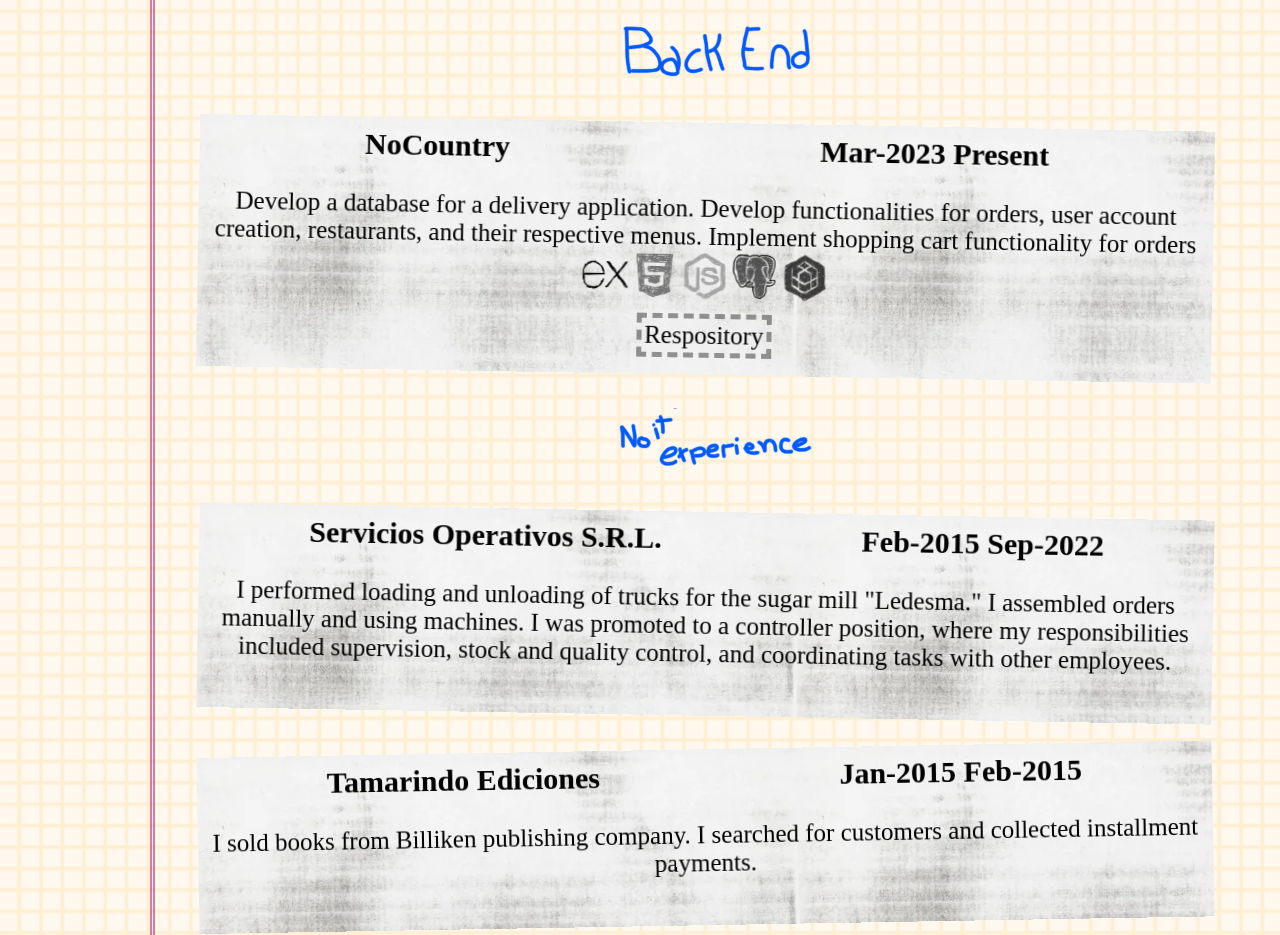
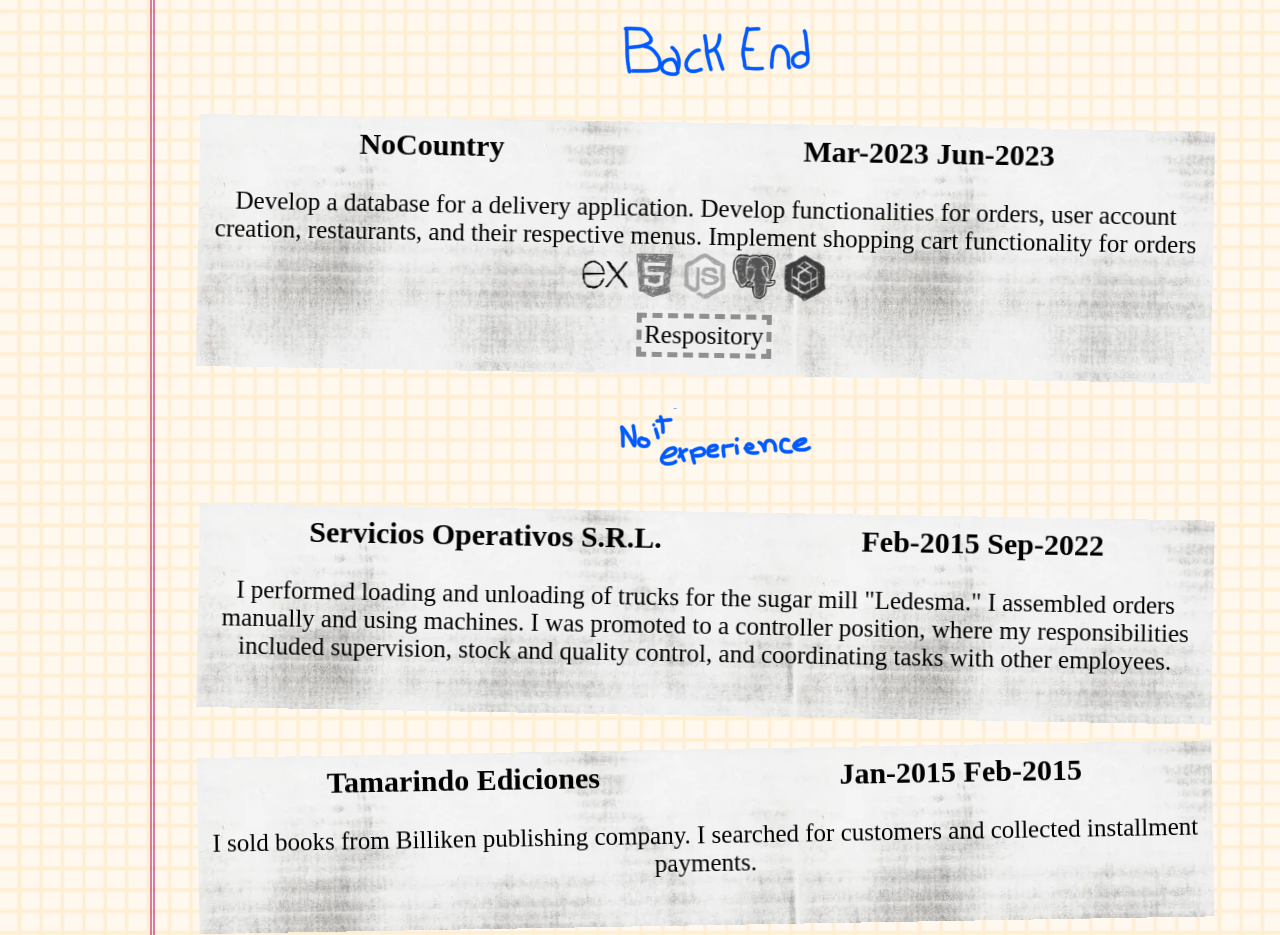
Before and after one commit to MauroDavid512/Portfolio, a React (Create React App) app: page /experience in a window 1280 px wide. Shown: the part 1680-2615 px from the top of the page. Built offline with nearby package versions, Linux system fonts and the light colour scheme.

Commit message:
Fix fechas

```diff
--- a/src/components/Experience.jsx
+++ b/src/components/Experience.jsx
@@ -98,8 +98,8 @@ function Experience() {
         },
         {
             title: "NoCountry",
-            date: "Mar-2023 Present",
-            dateES: "Mar-2023 Actualidad",
+            date: "Mar-2023 Jun-2023",
+            dateES: "Mar-2023 Jun-2023",
             description: "Develop a database for a delivery application. Develop functionalities for orders, user account creation, restaurants, and their respective menus. Implement shopping cart functionality for orders",
             descriptionES: "Desarrollé una base de datos para una aplicación de delivery. Realicé funcionalidades para pedidos, creación de cuentas de usuario, restaurantes y sus respectivos menús. Implementé la funcionalidad de carrito de compras para los pedidos.",
             abilities: [express, javascript, node, postgres, sequelize],
```
